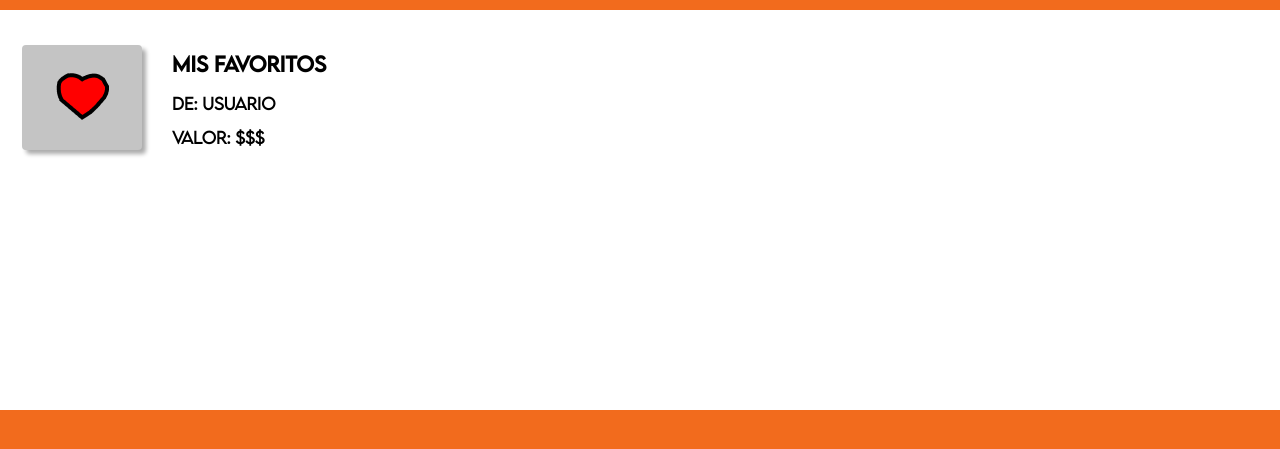
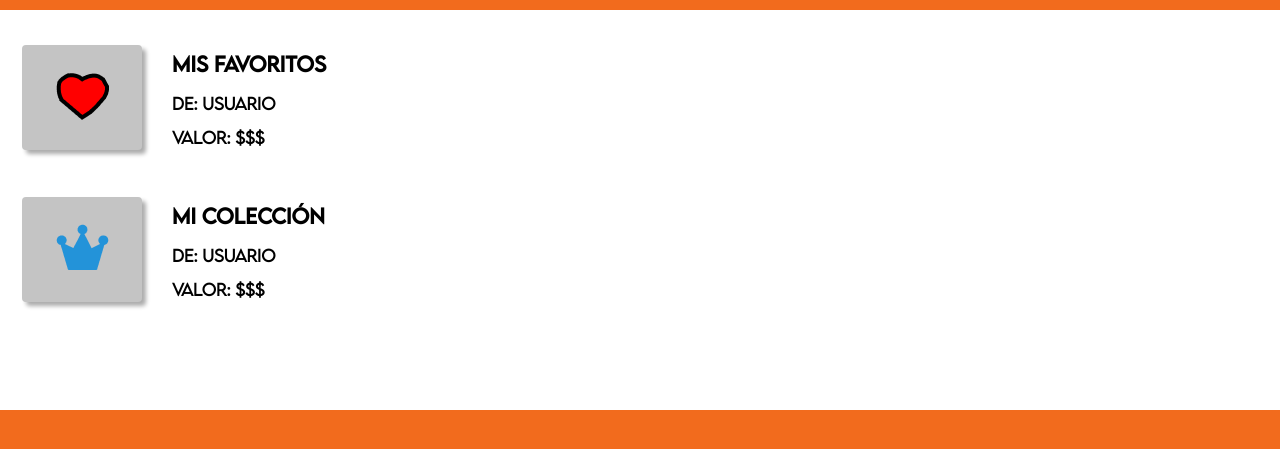
Before and after one commit to MiriiFernandez/FiguresCollection, a PHP site: page /mi_lista.html in a window 1280 px wide. Shown: the part 80-529 px from the top of the page. Run offline with PHP 8.4, Linux system fonts and the light colour scheme.

Commit message:
se ha finalizado la seccion de la lista del usuario

```diff
--- a/css/main.css
+++ b/css/main.css
@@ -1161,10 +1161,8 @@ a {
   margin-top: 10px;
   background: #fff;
   height: 400px;
-  -ms-grid-columns: (1fr)[2];
-  grid-template-columns: repeat(2, 1fr);
 }
-.listado .favoritos {
+.listado .colecciones {
   display: -webkit-box;
   display: -ms-flexbox;
   display: flex;
@@ -1177,17 +1175,17 @@ a {
           align-items: center;
   padding: 10px;
 }
-.listado .favoritos .texto_favoritos {
+.listado .colecciones .texto_listado {
   padding-left: 30px;
 }
-.listado .favoritos .titulo_favoritos {
+.listado .colecciones .titulo_listado {
   font-family: "font_regular";
   font-size: 20px;
 }
-.listado .favoritos .desc_fav {
+.listado .colecciones .desc_listado {
   font-family: "font_ligero";
 }
-.listado .icono_fav {
+.listado .colecciones .icono_listado {
   display: -webkit-box;
   display: -ms-flexbox;
   display: flex;
--- a/mi_lista.html
+++ b/mi_lista.html
@@ -14,30 +14,39 @@
     </header>
     <section class="listado">
       <!-- SECCION FAVORITOS -->
-      <section class="favoritos">
-        <section class="icono_fav">
+      <section class="colecciones">
+        <section class="icono_listado">
             <a href="">
           <section class="corazon">
             <img src="assets/img/smartphone/heart_list.png" alt="" />
           </section>
         </section>
             </a>
-        <section class="texto_favoritos">
-          <h3 class="titulo_favoritos">Mis Favoritos</h3>
+        <section class="texto_listado">
+          <h3 class="titulo_listado">Mis Favoritos</h3>
           <b>
-          <p class="desc_fav">De: Usuario</p>
-          <p class="desc_fav">Valor: $$$</p>
+          <p class="desc_listado">De: Usuario</p>
+          <p class="desc_listado">Valor: $$$</p>
         </b>
         </section>
       </section>
       <!-- SECCION COLECCION -->
-      <!-- <section class="coleccion">
-        <section class="icono_colcc">
+      <section class="colecciones">
+        <section class="icono_listado">
+            <a href="">
           <section class="corazon">
             <img src="assets/img/smartphone/Icon_Micoleccion.png" alt="" />
           </section>
         </section>
-      </section> -->
+            </a>
+        <section class="texto_listado">
+          <h3 class="titulo_listado">Mi Colección</h3>
+          <b>
+          <p class="desc_listado">De: Usuario</p>
+          <p class="desc_listado">Valor: $$$</p>
+        </b>
+        </section>
+      </section>
     </section>
   </body>
 </html>
--- a/src/sass/pages/_lista.scss
+++ b/src/sass/pages/_lista.scss
@@ -6,29 +6,26 @@
   margin-top: 10px;
   background: #fff;
   height: 400px;
-  grid-template-columns: repeat(2, 1fr);
 
-  .favoritos {
+  .colecciones {
     display: flex;
     flex-direction: row;
     align-items: center;
     padding: 10px;
 
-    .texto_favoritos {
+    .texto_listado {
       padding-left: 30px;
     }
 
-    .titulo_favoritos {
+    .titulo_listado {
       font-family: "font_regular";
       font-size: 20px;
     }
 
-    .desc_fav{
+    .desc_listado{
         font-family: "font_ligero";
     }
-  }
-
-  .icono_fav {
+    .icono_listado {
       display: flex;
       justify-content: center;
       align-items: center;
@@ -39,3 +36,4 @@
       box-shadow: 4px 4px 4px rgba(0, 0, 0, 0.33);
     }
   }
+}
```
Lines whose indentation alone changed are shown as unchanged.
